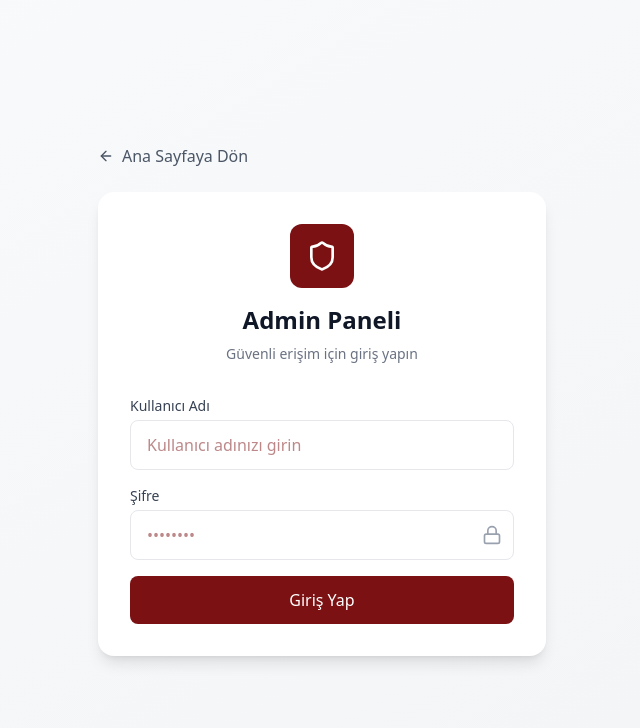
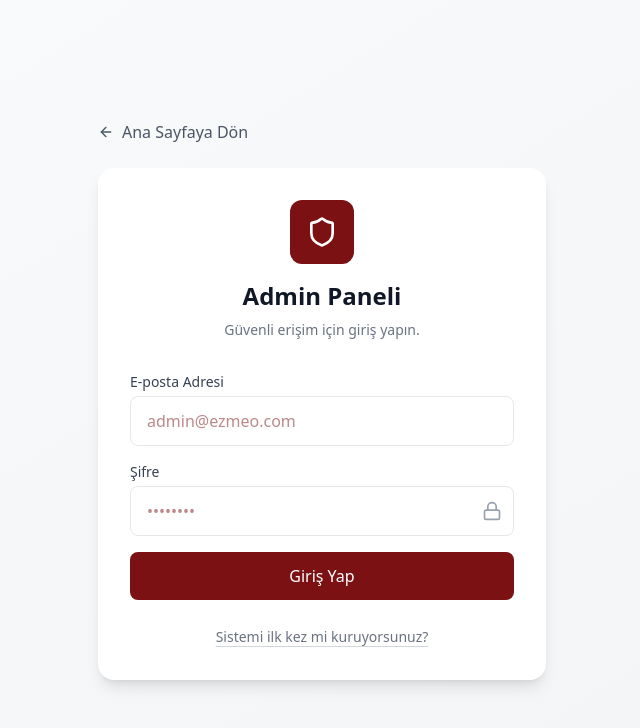
Before and after one commit to Webintoshi/ezmeo, a Next.js app: page /admin/login in a window 1280 px wide. Shown: the top 728 px of the page, without its empty margins (318-958 px from the left). Built offline with nearby package versions, Linux system fonts and the light colour scheme; no server answers.

Commit message:
fix: Admin Login Improvements & Build Fix

```diff
--- a/app/admin/login/page.tsx
+++ b/app/admin/login/page.tsx
@@ -2,36 +2,78 @@
 
 import { useState } from "react";
 import { useRouter } from "next/navigation";
-import { Lock, Shield, ArrowLeft } from "lucide-react";
+import { Lock, Shield, ArrowLeft, Loader2, UserPlus } from "lucide-react";
 import Link from "next/link";
-import { authenticateAdmin } from "@/lib/admins";
+import { supabase } from "@/lib/supabase";
+import { toast } from "sonner";
 
 export default function AdminLoginPage() {
   const router = useRouter();
-  const [username, setUsername] = useState("");
+  const [email, setEmail] = useState("");
   const [password, setPassword] = useState("");
-  const [error, setError] = useState("");
   const [loading, setLoading] = useState(false);
 
-  const handleSubmit = async (e: React.FormEvent) => {
+  // Setup Mode State
+  const [isSetupMode, setIsSetupMode] = useState(false);
+  const [fullName, setFullName] = useState("");
+
+  const handleLogin = async (e: React.FormEvent) => {
     e.preventDefault();
-    setError("");
     setLoading(true);
 
-    // Simulate network delay
-    setTimeout(() => {
-      const isAuthenticated = authenticateAdmin(username, password);
+    try {
+      const { error } = await supabase.auth.signInWithPassword({
+        email,
+        password,
+      });
 
-      if (isAuthenticated) {
-        localStorage.setItem("admin_authenticated", "true");
-        localStorage.setItem("admin_username", username);
+      if (error) {
+        toast.error("Giriş başarısız: " + error.message);
+      } else {
+        toast.success("Giriş yapıldı.");
+        localStorage.setItem("admin_authenticated", "true"); // Legacy support
         router.push("/admin");
         router.refresh();
+      }
+    } catch (error) {
+      console.error("Login Error:", error);
+      toast.error("Bir hata oluştu.");
+    } finally {
+      setLoading(false);
+    }
+  };
+
+  const handleSetup = async (e: React.FormEvent) => {
+    e.preventDefault();
+    setLoading(true);
+
+    try {
+      const res = await fetch("/api/admin/users", {
+        method: "POST",
+        headers: { "Content-Type": "application/json" },
+        body: JSON.stringify({
+          email,
+          password,
+          fullName,
+          role: "super_admin", // API enforces this for first user anyway
+          taskDefinition: "Sistem Kurucusu"
+        })
+      });
+
+      const data = await res.json();
+
+      if (data.success) {
+        toast.success("Yönetici oluşturuldu! Şimdi giriş yapabilirsiniz.");
+        setIsSetupMode(false);
       } else {
-        setError("Geçersiz e-posta veya şifre");
+        toast.error(data.error || "Kurulum başarısız.");
       }
+    } catch (error) {
+      console.error("Setup Error:", error);
+      toast.error("Bağlantı hatası.");
+    } finally {
       setLoading(false);
-    }, 500);
+    }
   };
 
   return (
@@ -45,36 +87,49 @@ export default function AdminLoginPage() {
           Ana Sayfaya Dön
         </Link>
 
-        <div className="bg-white rounded-2xl shadow-lg p-8">
+        <div className="bg-white rounded-2xl shadow-lg p-8 relative overflow-hidden">
           <div className="text-center mb-8">
-            <div className="w-16 h-16 bg-primary rounded-xl flex items-center justify-center mx-auto mb-4">
-              <Shield className="w-8 h-8 text-white" />
+            <div className={`w-16 h-16 rounded-xl flex items-center justify-center mx-auto mb-4 transition-colors ${isSetupMode ? "bg-gray-900" : "bg-primary"}`}>
+              {isSetupMode ? <UserPlus className="w-8 h-8 text-white" /> : <Shield className="w-8 h-8 text-white" />}
             </div>
             <h1 className="text-2xl font-bold text-gray-900 mb-2">
-              Admin Paneli
+              {isSetupMode ? "İlk Yönetici Kurulumu" : "Admin Paneli"}
             </h1>
             <p className="text-sm text-gray-500">
-              Güvenli erişim için giriş yapın
+              {isSetupMode
+                ? "Sistemin ilk yöneticisini oluşturun."
+                : "Güvenli erişim için giriş yapın."}
             </p>
           </div>
 
-          {error && (
-            <div className="mb-4 p-4 bg-red-50 border border-red-100 rounded-lg">
-              <p className="text-sm text-red-600">{error}</p>
-            </div>
-          )}
+          <form onSubmit={isSetupMode ? handleSetup : handleLogin} className="space-y-4">
+            {isSetupMode && (
+              <div>
+                <label className="block text-sm font-medium text-gray-700 mb-1">
+                  Ad Soyad
+                </label>
+                <input
+                  type="text"
+                  value={fullName}
+                  onChange={(e) => setFullName(e.target.value)}
+                  placeholder="Adınız Soyadınız"
+                  className="w-full px-4 py-3 border border-gray-200 rounded-lg focus:outline-none focus:ring-2 focus:ring-gray-900/20 focus:border-gray-900 transition-all"
+                  required={isSetupMode}
+                />
+              </div>
+            )}
 
-          <form onSubmit={handleSubmit} className="space-y-4">
             <div>
               <label className="block text-sm font-medium text-gray-700 mb-1">
-                Kullanıcı Adı
+                E-posta Adresi
               </label>
               <input
-                type="text"
-                value={username}
-                onChange={(e) => setUsername(e.target.value)}
-                placeholder="Kullanıcı adınızı girin"
-                className="w-full px-4 py-3 border border-gray-200 rounded-lg focus:outline-none focus:ring-2 focus:ring-primary/20 focus:border-primary"
+                type="email"
+                value={email}
+                onChange={(e) => setEmail(e.target.value)}
+                placeholder="admin@ezmeo.com"
+                className={`w-full px-4 py-3 border border-gray-200 rounded-lg focus:outline-none focus:ring-2 transition-all ${isSetupMode ? "focus:ring-gray-900/20 focus:border-gray-900" : "focus:ring-primary/20 focus:border-primary"
+                  }`}
                 required
               />
             </div>
@@ -89,8 +144,10 @@ export default function AdminLoginPage() {
                   value={password}
                   onChange={(e) => setPassword(e.target.value)}
                   placeholder="••••••••"
-                  className="w-full px-4 py-3 border border-gray-200 rounded-lg focus:outline-none focus:ring-2 focus:ring-primary/20 focus:border-primary"
+                  className={`w-full px-4 py-3 border border-gray-200 rounded-lg focus:outline-none focus:ring-2 transition-all ${isSetupMode ? "focus:ring-gray-900/20 focus:border-gray-900" : "focus:ring-primary/20 focus:border-primary"
+                    }`}
                   required
+                  minLength={6}
                 />
                 <Lock className="absolute right-3 top-1/2 -translate-y-1/2 w-5 h-5 text-gray-400" />
               </div>
@@ -99,11 +156,30 @@ export default function AdminLoginPage() {
             <button
               type="submit"
               disabled={loading}
-              className="w-full bg-primary text-white py-3 rounded-lg font-medium hover:bg-primary/90 transition-colors disabled:opacity-50 disabled:cursor-not-allowed"
+              className={`w-full text-white py-3 rounded-lg font-medium transition-colors disabled:opacity-50 disabled:cursor-not-allowed flex items-center justify-center gap-2 ${isSetupMode ? "bg-gray-900 hover:bg-gray-800" : "bg-primary hover:bg-primary/90"
+                }`}
             >
-              {loading ? "Giriş yapılıyor..." : "Giriş Yap"}
+              {loading ? (
+                <Loader2 className="w-5 h-5 animate-spin" />
+              ) : (
+                isSetupMode ? "Yöneticiyi Oluştur" : "Giriş Yap"
+              )}
             </button>
           </form>
+
+          <div className="mt-6 text-center">
+            <button
+              onClick={() => {
+                setIsSetupMode(!isSetupMode);
+                setEmail("");
+                setPassword("");
+                setFullName("");
+              }}
+              className="text-sm text-gray-500 hover:text-gray-900 underline decoration-gray-300 underline-offset-4 transition-colors"
+            >
+              {isSetupMode ? "Giriş Ekranına Dön" : "Sistemi ilk kez mi kuruyorsunuz?"}
+            </button>
+          </div>
         </div>
       </div>
     </div>
--- a/app/api/admin/users/route.ts
+++ b/app/api/admin/users/route.ts
@@ -59,6 +59,48 @@ export async function POST(req: NextRequest) {
             );
         }
 
+        // Security Check:
+        // 1. Check total user count
+        const { data: { users }, error: listError } = await supabaseAdmin.auth.admin.listUsers({ page: 1, perPage: 2 });
+        if (listError) throw listError;
+
+        const isFirstUser = users.length === 0;
+
+        if (!isFirstUser) {
+            // If not first user, require authentication
+            const authHeader = req.headers.get("Authorization");
+            if (!authHeader) {
+                return NextResponse.json(
+                    { success: false, error: "Yetkisiz erişim. Kayıtlı yönetici varsa oturum açmalısınız." },
+                    { status: 401 }
+                );
+            }
+
+            const token = authHeader.replace("Bearer ", "");
+            const { data: { user }, error: authError } = await supabaseAdmin.auth.getUser(token);
+
+            if (authError || !user) {
+                return NextResponse.json(
+                    { success: false, error: "Geçersiz oturum." },
+                    { status: 401 }
+                );
+            }
+
+            // Optional: Check if the requester is super_admin
+            const { data: requesterProfile } = await supabaseAdmin
+                .from("profiles")
+                .select("role")
+                .eq("id", user.id)
+                .single();
+
+            if (requesterProfile?.role !== "super_admin") {
+                return NextResponse.json(
+                    { success: false, error: "Sadece Süper Yöneticiler yeni yönetici ekleyebilir." },
+                    { status: 403 }
+                );
+            }
+        }
+
         // 1. Create user in Supabase Auth
         const { data: userData, error: createError } = await supabaseAdmin.auth.admin.createUser({
             email,
@@ -76,8 +118,8 @@ export async function POST(req: NextRequest) {
             .insert({
                 id: userData.user.id,
                 full_name: fullName,
-                role,
-                task_definition: taskDefinition
+                role: isFirstUser ? "super_admin" : role, // Force super_admin for first user
+                task_definition: isFirstUser ? "Sistem Kurucusu" : taskDefinition
             });
 
         if (profileError) {
@@ -86,7 +128,7 @@ export async function POST(req: NextRequest) {
             throw profileError;
         }
 
-        return NextResponse.json({ success: true, message: "Yönetici başarıyla oluşturuldu." });
+        return NextResponse.json({ success: true, message: isFirstUser ? "İlk yönetici başarıyla oluşturuldu." : "Yönetici başarıyla oluşturuldu." });
 
     } catch (error: unknown) {
         console.log("Create Admin Error:", error);
```
Also changed, not shown: 1 other file (tests, documents, lock files or other folders).
